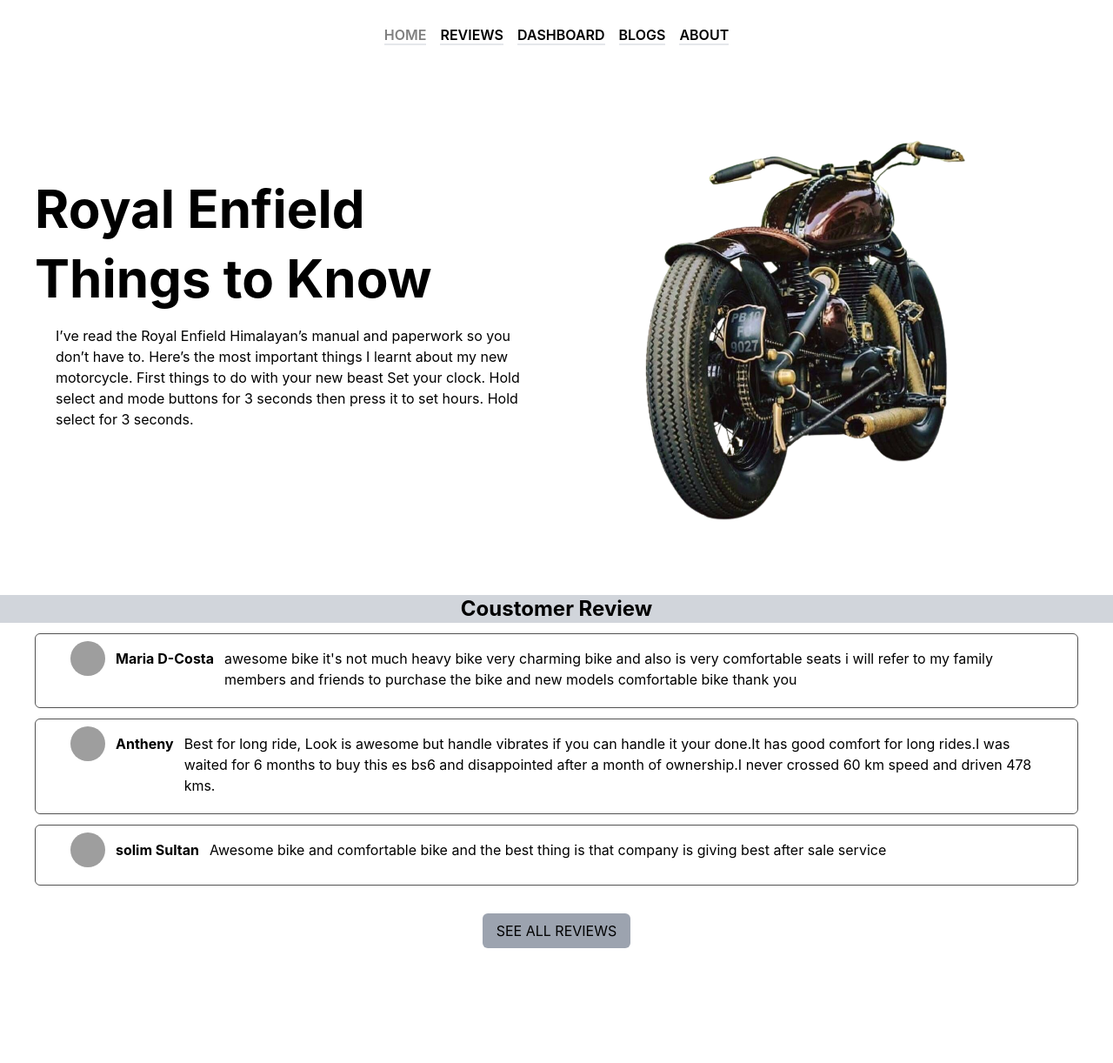
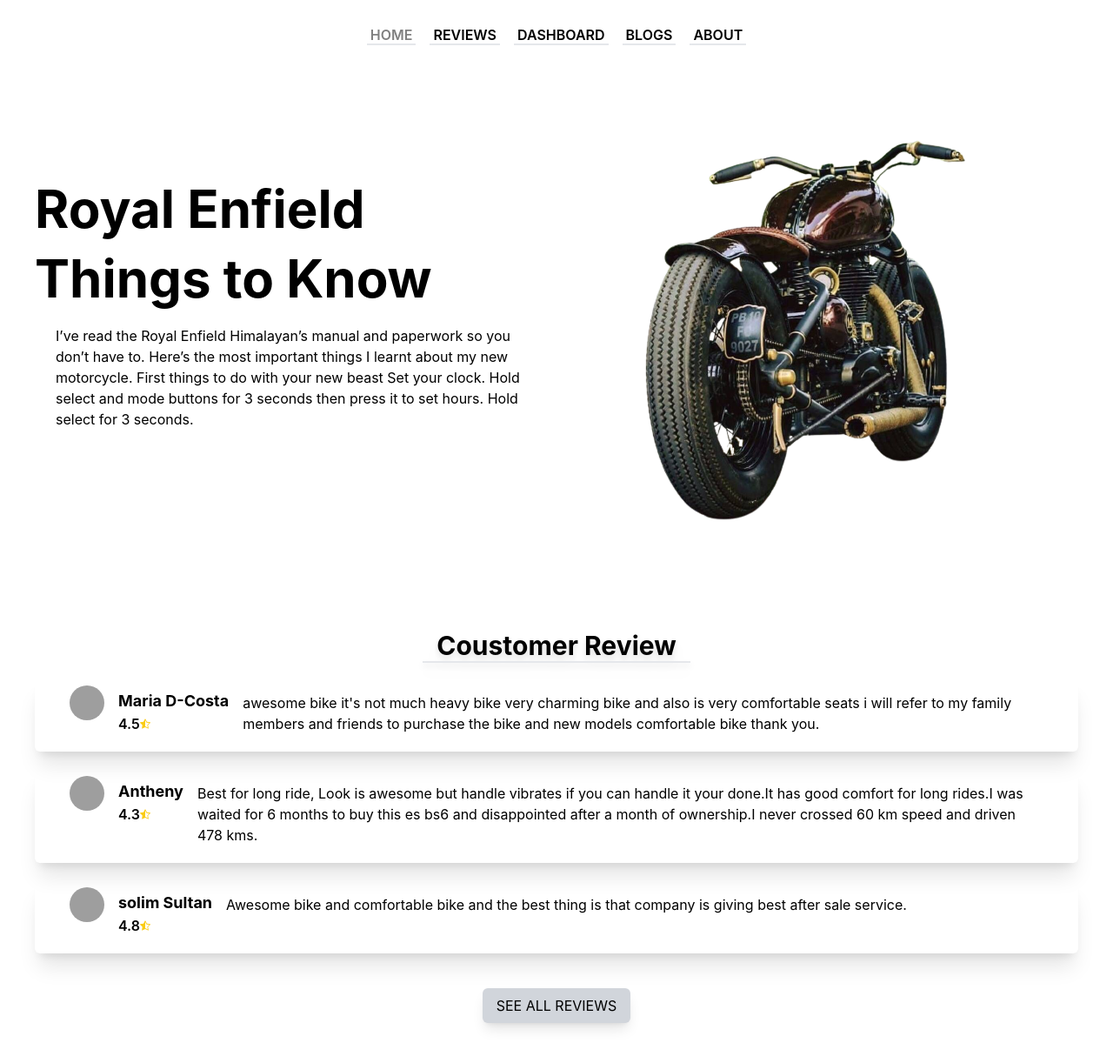
Before and after one commit to neyaznafiz/royal-enfield-review, a React (Create React App) app: page / in a window 1280 px wide. Shown: the top 1222 px of the page at 87% size. Before the commit the page ends 1146 px from the top, so only its background shows below. Built offline with nearby package versions, Linux system fonts and the light colour scheme; grey boxes are pictures that could not be loaded.

Commit message:
coustomer rating added, edited css

```diff
--- a/package.json
+++ b/package.json
@@ -8,6 +8,7 @@
     "@testing-library/user-event": "^13.5.0",
     "react": "^18.0.0",
     "react-dom": "^18.0.0",
+    "react-icons": "^4.3.1",
     "react-router-dom": "^6.3.0",
     "react-scripts": "5.0.0",
     "recharts": "^2.1.9",
--- a/public/reviewData.json
+++ b/public/reviewData.json
@@ -3,36 +3,42 @@
       "id": "6249ff68ceb081593667bd9d",
       "name": "Maria D-Costa",
       "picture": "https://images.unsplash.com/photo-1438761681033-6461ffad8d80?ixlib=rb-1.2.1&ixid=MnwxMjA3fDB8MHxzZWFyY2h8MXx8cGVyc29ufGVufDB8fDB8fA%3D%3D&w=1000&q=80",
-      "comment": "awesome bike it's not much heavy bike very charming bike and also is very comfortable seats i will refer to my family members and friends to purchase the bike and new models comfortable bike thank you"
+      "comment": "awesome bike it's not much heavy bike very charming bike and also is very comfortable seats i will refer to my family members and friends to purchase the bike and new models comfortable bike thank you.",
+      "rating": "4.5"
     },
     {
       "id": "6249ff6812ae51821638d93c",
       "name": "Antheny",
       "picture": "https://assets.entrepreneur.com/content/3x2/2000/20150820205507-single-man-outdoors-happy-bliss.jpeg",
-      "comment": "Best for long ride, Look is awesome but handle vibrates if you can handle it your done.It has good comfort for long rides.I was waited for 6 months to buy this es bs6 and disappointed after a month of ownership.I never crossed 60 km speed and driven 478 kms."
+      "comment": "Best for long ride, Look is awesome but handle vibrates if you can handle it your done.It has good comfort for long rides.I was waited for 6 months to buy this es bs6 and disappointed after a month of ownership.I never crossed 60 km speed and driven 478 kms.",
+      "rating": "4.3"
     },
     {
       "id": "6249ff684d49e2909d989507",
       "name": "solim Sultan",
       "picture": "https://encrypted-tbn0.gstatic.com/images?q=tbn:ANd9GcQLFXQBAGooDBfDiYbD36fPAZHIpYhCPpmUrlLIinAZxaouKdlL4NgXMsW72xotit5Jx3E&usqp=CAU",
-      "comment": "Awesome bike and comfortable bike and the best thing is that company is giving best after sale service"
+      "comment": "Awesome bike and comfortable bike and the best thing is that company is giving best after sale service.",
+      "rating": "4.8"
     },
     {
       "id": "6249ff68c716d8e64ae38165",
       "name": "D Costa",
       "picture": "https://media.istockphoto.com/photos/cheerful-young-man-using-smart-phone-in-a-city-picture-id1210526452?k=20&m=1210526452&s=612x612&w=0&h=hUBCGaftkfXQ6z_R5rvzieUPlGIbN8cNHEcsEOuvKNI=",
-      "comment": "I purchased it in 2019 Its good by its looks and for riding but its not worth buying it because the service is not valid. Everytime they put up something this and that is not working."
+      "comment": "I purchased it in 2019 Its good by its looks and for riding but its not worth buying it because the service is not valid. Everytime they put up something this and that is not working.",
+      "rating": "4.2"
     },
     {
       "id": "6249ff6800735fce4d75d20d",
       "name": "Redditch",
       "picture": "https://encrypted-tbn0.gstatic.com/images?q=tbn:ANd9GcRNbFX8tT9L9tyicXffiax3L-8gtQ5v3kMkpzITd7DRioRHVsgF5hX60fyStdYOrwGz-n8&usqp=CAU",
-      "comment": "It was not expected from the company that if the silencer gets damaged within 2 years.."
+      "comment": "It was not expected from the company that if the silencer gets damaged within 2 years..",
+      "rating": "4.5"
     },
     {
       "id": "6249ff680ef677ee8759b23b",
       "name": "Suvo Khan",
       "picture": "https://encrypted-tbn0.gstatic.com/images?q=tbn:ANd9GcRpELzxaqBShIY0UD5qLoKw7Vss94nPSNSI94tsew-JhS3BBFUTxcRZZ7aSc7VD2JQ3tU8&usqp=CAU",
-      "comment": "After sales support sucks. Cannot imagine how such an established brand can be so poor in aftersales cs. 1 year and no resolution"
+      "comment": "After sales support sucks. Cannot imagine how such an established brand can be so poor in aftersales cs. 1 year and no resolution.",
+      "rating": "4.6"
     }
   ]
--- a/src/Components/Header/Header.jsx
+++ b/src/Components/Header/Header.jsx
@@ -7,11 +7,11 @@
 
 
             <ul className='flex space-x-4 py-7 justify-center font-semibold'>
-                <CoustomLink to='/' className="border-b-2">HOME</CoustomLink>
-                <CoustomLink to='/reviews' className="border-b-2">REVIEWS</CoustomLink>
-                <CoustomLink to='/dashboard' className="border-b-2">DASHBOARD</CoustomLink>
-                <CoustomLink to='/blogs' className="border-b-2">BLOGS</CoustomLink>
-                <CoustomLink to='/about' className="border-b-2">ABOUT</CoustomLink>
+                <CoustomLink to='/' className="border-b-2 px-1">HOME</CoustomLink>
+                <CoustomLink to='/reviews' className="border-b-2 px-1">REVIEWS</CoustomLink>
+                <CoustomLink to='/dashboard' className="border-b-2 px-1">DASHBOARD</CoustomLink>
+                <CoustomLink to='/blogs' className="border-b-2 px-1">BLOGS</CoustomLink>
+                <CoustomLink to='/about' className="border-b-2 px-1">ABOUT</CoustomLink>
             </ul>
 
         </nav>
--- a/src/Components/Home/Home.jsx
+++ b/src/Components/Home/Home.jsx
@@ -1,4 +1,5 @@
 import React from 'react';
+import { BsStarHalf } from 'react-icons/bs';
 import { useNavigate } from 'react-router-dom';
 import useReviewHooks from '../ReviewHooks/ReviewHooks';
 
@@ -23,21 +24,26 @@
                 </div>
 
             </div>
-            <div className='my-14'>
+            <div className='my-14 pt-10'>
                 <div>
-                    <h3 className='text-2xl text-center font-bold bg-gray-300 '>Coustomer Review</h3>
+                    <h3 className='text-3xl text-center font-bold'><span className='border-b-2 px-4 drop-shadow-lg rounded-t-md '>Coustomer Review</span></h3>
                 </div>
                 <div>
 
                     {
                         reviews.slice(0, 3).map(review => <div>
 
-                            <div className='border border-neutral-600 px-10 pb-5 pt-2 mx-10 my-3 rounded-md'>
+                            <div className=' shadow-xl px-10 pb-5 pt-2 mx-10 my-5 rounded-md'>
 
-                                <div className='flex  gap-3'>
+                                <div className='flex  gap-4'>
+
                                     <img className='w-10 h-10 rounded-full ' src={review.picture} alt="" />
 
-                                    <h1 className='font-bold pt-2 whitespace-nowrap'>{review.name}</h1>
+                                    <div>
+                                <h1 className='font-bold pt-1 whitespace-nowrap text-lg'>{review.name}</h1>
+
+                                <p className='whitespace-nowrap flex font-semibold'> {review.rating} <BsStarHalf className='text-xs text-yellow-400 my-1.5 '></BsStarHalf></p>
+                            </div>
 
                                     <p className='pt-2'>{review.comment}</p>
                                 </div>
@@ -48,7 +54,7 @@
                     }
 
                     <div className='text-center'>
-                        <button onClick={() => navigate(`/reviews`)} className='mt-5 bg-gray-400 px-4 py-2 rounded-md hover:bg-gray-300'>SEE ALL REVIEWS</button>
+                        <button onClick={() => navigate(`/reviews`)} className='mt-5 bg-gray-300 px-4 py-2 rounded-md shadow-lg hover:bg-gray-500 hover:text-white'>SEE ALL REVIEWS</button>
                     </div>
                 </div>
             </div>
--- a/src/Components/Reviews/Reviews.jsx
+++ b/src/Components/Reviews/Reviews.jsx
@@ -1,11 +1,12 @@
 import React from 'react';
 import useReviewHooks from '../ReviewHooks/ReviewHooks';
+import { BsStarHalf } from 'react-icons/bs';
 
 const Reviews = () => {
 
-    const [reviews, setReviews] = useReviewHooks()
+    const [reviews] = useReviewHooks()
 
-    // const { picture, name, comment } = reviews
+    // const { picture, name, comment, rating } = reviews
 
     return (
         <div>
@@ -13,15 +14,19 @@
             {
                 reviews.map(review => <div className=''>
 
-                    <div className='border border-neutral-600 px-10 pb-5 pt-2 mx-10 my-3 rounded-md'>
+                    <div className='shadow-xl px-10 pb-5 pt-2 mx-10 mt-6 rounded-md'>
 
-                       <div className='flex  gap-3'>
-                       <img className='w-10 h-10 rounded-full ' src={review.picture} alt="" />
+                        <div className='flex  gap-3'>
+                            <img className='w-10 h-10 rounded-full ' src={review.picture} alt="" />
 
-                        <h1 className='font-bold pt-2 whitespace-nowrap'>{review.name}</h1>
+                            <div>
+                                <h1 className='font-bold pt-1 whitespace-nowrap text-lg'>{review.name}</h1>
 
-                        <p className='pt-2'>{review.comment}</p>
-                       </div>
+                                <p className='whitespace-nowrap flex font-semibold'> {review.rating} <BsStarHalf className='text-xs text-yellow-400 my-1.5 '></BsStarHalf></p>
+                            </div>
+
+                            <p className='pt-2'>{review.comment}</p>
+                        </div>
 
                     </div>
 
```
Also changed, not shown: 1 other file (tests, documents, lock files or other folders).
